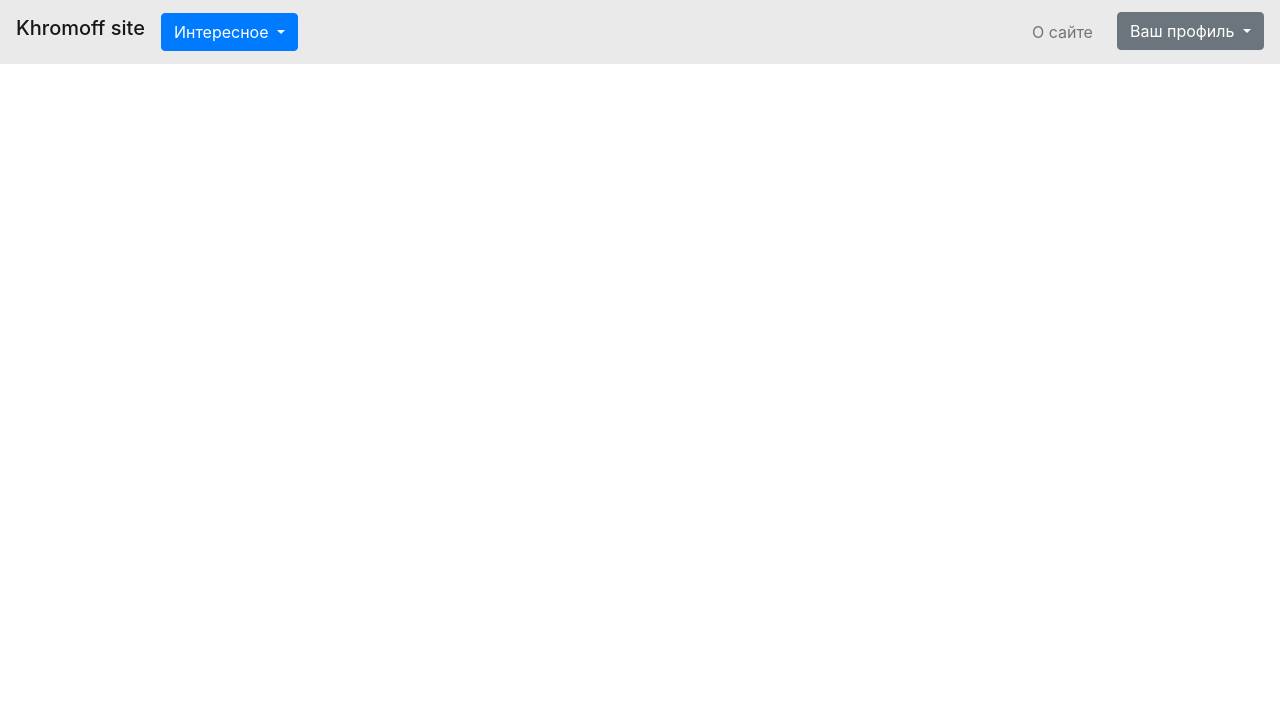
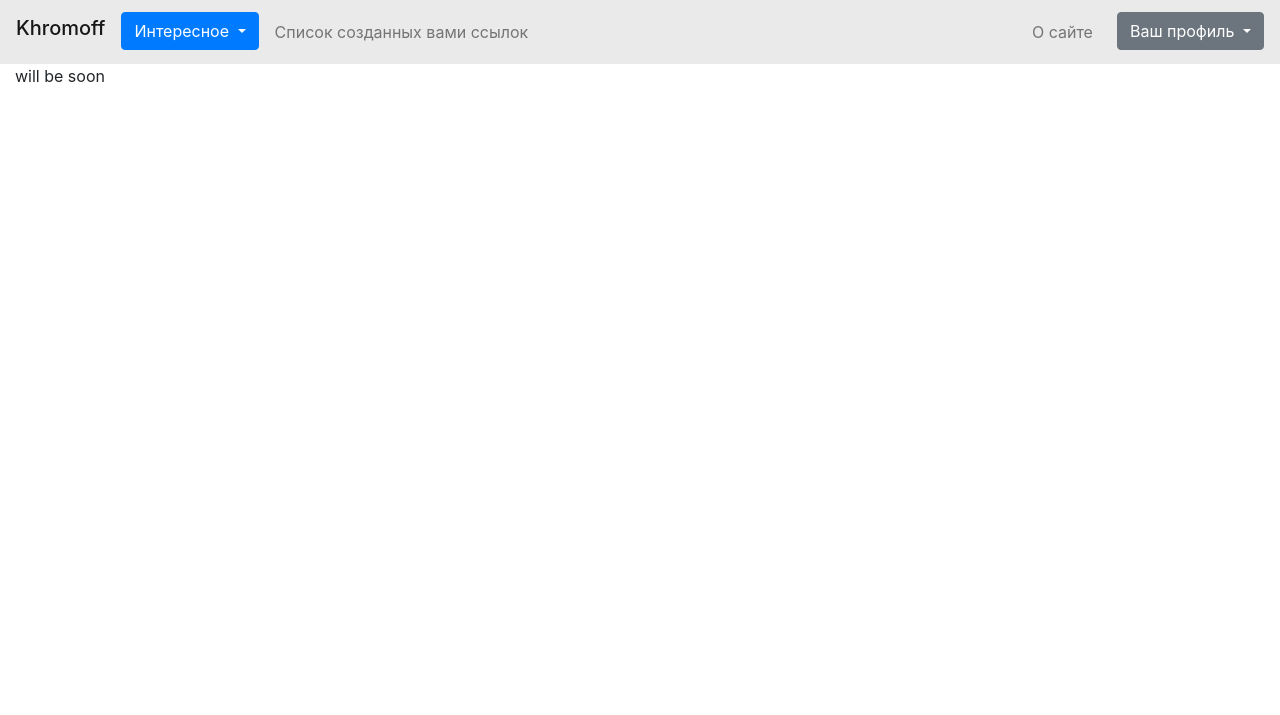
Before and after one commit to VeryBigSad/khromoff, a Django app: page /s/links in a window 1280 px wide. Shown: the top 715 px of the page. Run offline with Django 3.2, Linux system fonts and the light colour scheme; the visitor is signed in with stand-in values (Sample User, id 1); some libraries are stand-ins or nearby versions.

Commit message:
idk, something

```diff
--- a/templates/base.html
+++ b/templates/base.html
@@ -5,23 +5,21 @@
 <head>
     <meta charset="UTF-8">
     <meta name="viewport" content="width=device-width, initial-scale=1, shrink-to-fit=no">
+    <script src="https://code.jquery.com/jquery-3.5.0.min.js"></script>
+    <link rel="stylesheet" href="{% static "basic_styles.css" %}">
 
     {% block head %} {% endblock %}
-    <link rel="stylesheet" href="{% static "basic_styles.css" %}">
-    <link rel="stylesheet" href="https://stackpath.bootstrapcdn.com/bootstrap/4.4.1/css/bootstrap.min.css" integrity="sha384-Vkoo8x4CGsO3+Hhxv8T/Q5PaXtkKtu6ug5TOeNV6gBiFeWPGFN9MuhOf23Q9Ifjh" crossorigin="anonymous">
     <title>{% block title %} Khromoff's site {% endblock %} - Khromoff</title>
 </head>
 <body class="d-flex flex-column min-vh-100 mw-100">
     <nav class="navbar navbar-light navbar-expand-md" style="background-color: rgba(56,56,56,0.1);">
-        <a href="/" class="navbar-brand h1">Khromoff site</a>
+        <a href="/" class="navbar-brand h1">Khromoff</a>
         <button class="navbar-toggler" type="button" data-toggle="collapse" data-target="#collapsingNavbar3">
             <span class="navbar-toggler-icon"></span>
         </button>
         <div class="navbar-collapse collapse" id="collapsingNavbar3">
-            <ul class="navbar-nav justify-content-center">
+            <ul class="nav navbar-nav justify-content-center ">
 
-                {% block left-nav-items %}
-                {% endblock %}
                 <li class="nav-item d-block d-sm-none d-none d-sm-block d-md-none">
                     <h6>Интересное:</h6>
                     <a class="btn btn-primary btn-lg" href="/s/">Сокращатель ссылок</a>
@@ -47,20 +45,22 @@
 
 
                 <li class="nav-item dropdown d-sm-none d-md-block d-none d-sm-block">
-                    <button class=" btn btn-primary dropdown-toggle" type="button" id="dropdownMenuButton" data-toggle="dropdown" aria-haspopup="true" aria-expanded="false">
+                    <button class="btn btn-primary dropdown-toggle" type="button" id="dropdownMenuButton12" data-toggle="dropdown" aria-haspopup="true" aria-expanded="false">
                         Интересное
                     </button>
-                    <div class="dropdown-menu" aria-labelledby="dropdownMenuButton">
+                    <div class="dropdown-menu" aria-labelledby="dropdownMenuButton12">
                         <a class="dropdown-item" href="/s/">Сокращатель ссылок</a>
                     </div>
                 </li>
+                {% block left-nav-items %}
+                {% endblock %}
             </ul>
 
-            <ul class="nav navbar-nav w-100 justify-content-end right-navbar-dropdown">
-                <li class="nav_item mr-3 text-center">
+            <ul class="nav navbar-nav flex-grow-1 justify-content-end right-navbar-dropdown">
+                <li class="nav-item mr-3 text-center">
                     <a href="/about" class="nav-link">О сайте</a>
                 </li>
-                <li class="nav_item dropdown d-none d-sm-block d-sm-none d-md-block">
+                <li class="nav-item dropdown d-none d-sm-block d-sm-none d-md-block">
                     <button class="btn btn-secondary dropdown-toggle" type="button" id="dropdownMenuButton" data-toggle="dropdown" aria-haspopup="true" aria-expanded="false">
                         Ваш профиль
                     </button>
@@ -117,7 +117,8 @@
     </footer>
 
     <script src="https://kit.fontawesome.com/3ca5d1bb23.js" crossorigin="anonymous"></script>
-    <script src="https://ajax.googleapis.com/ajax/libs/jquery/1.11.0/jquery.min.js"></script>
     <script src="https://netdna.bootstrapcdn.com/bootstrap/4.4.1/js/bootstrap.min.js"></script>
+    <link rel="stylesheet" href="https://stackpath.bootstrapcdn.com/bootstrap/4.4.1/css/bootstrap.min.css" integrity="sha384-Vkoo8x4CGsO3+Hhxv8T/Q5PaXtkKtu6ug5TOeNV6gBiFeWPGFN9MuhOf23Q9Ifjh" crossorigin="anonymous">
+
 </body>
 </html>
--- a/urlshortner/templates/base_shortner.html
+++ b/urlshortner/templates/base_shortner.html
@@ -1,8 +1,16 @@
 {% extends "base.html" %}
+{% load static %}
+
 {% block title %} URLshortner {% endblock %}
 
-{#{% block left-nav-items %}#}
-{#    <li class="nav-item">#}
-{#        Your links#}
-{#    </li>#}
-{#{% endblock %}#}
+{% block head %}
+    <script src="{% static "scripts.js" %}"></script>
+ {% endblock %}
+
+{% block left-nav-items %}
+    {% if user.is_authenticated %}
+    <div class="nav-item text-center ml-2">
+        <a href="/s/links" class="nav-link">Список созданных вами ссылок</a>
+    </div>
+    {% endif %}
+{% endblock %}
--- a/urlshortner/templates/links.html
+++ b/urlshortner/templates/links.html
@@ -3,6 +3,56 @@
 {% block title %} Список ваших ссылок {% endblock %}
 
 {% block content %}
-    <div class="container text-center">
-    </div>
+
+    will be soon
+
 {% endblock %}
+
+
+{#{% block content %}#}
+{#    <div class="container">#}
+{#        <ul class="list" id="link-list">#}
+{#            <li>#}
+{#                <p>khrmff.ru/s/link_lol</p>#}
+{#                <table class="table table-stripped table-sm">#}
+{#                    <thead>#}
+{#                    <tr class="table-warning">#}
+{#                        <th scope="">visit number</th>#}
+{#                        <th scope="col">Time and date</th>#}
+{#                        <th scope="col">IP address</th>#}
+{#                        <th scope="col">User agent (browser)</th>#}
+{#                    </tr>#}
+{#                    </thead>#}
+{#                    <tbody>#}
+{#                    <tr style="background: #c7c93c">#}
+{#                        <th scope="">1</th>#}
+{#                        <td>18.04.2020 21:55</td>#}
+{#                        <td>127.0.0.1</td>#}
+{#                        <td>Chrome</td>#}
+{#                    </tr>#}
+{#                    <tr class="" style="background: #cfd169">#}
+{#                        <th scope="">1</th>#}
+{#                        <td>18.04.2020 21:55</td>#}
+{#                        <td>127.0.0.1</td>#}
+{#                        <td>Chrome</td>#}
+{#                    </tr>#}
+{#                    <tr class="" style="background: #c7c93c">#}
+{#                        <th scope="">1</th>#}
+{#                        <td>18.04.2020 21:55</td>#}
+{#                        <td>127.0.0.1</td>#}
+{#                        <td>Chrome</td>#}
+{#                    </tr>#}
+{#                    <tr class="" style="background: #cfd169">#}
+{#                        <th scope="">1</th>#}
+{#                        <td>18.04.2020 21:55</td>#}
+{#                        <td>127.0.0.1</td>#}
+{#                        <td>Chrome</td>#}
+{#                    </tr>#}
+{#                    </tbody>#}
+{#                </table>#}
+{#            </li>#}
+{#            <li>link1</li>#}
+{#            <li>link1</li>#}
+{#        </ul>#}
+{#    </div>#}
+{#{% endblock %}#}
--- a/urlshortner/urls.py
+++ b/urlshortner/urls.py
@@ -3,9 +3,7 @@ from . import views
 
 urlpatterns = [
     path('', views.create_new_link),
-    # path('thanks', views.thanks),
     path('links', views.links),
-    path('data/<str:short_id>', views.view_data),
     path('a/p/<str:short_id>', views.redirect, {'preview': True, 'anonymous': True}),  # anonymous redirect with preview
     path('a/<str:short_id>', views.redirect, {'anonymous': True}),  # anonymous redirect
     path('p/<str:short_id>', views.redirect, {'preview': True}),  # redirect with preview
--- a/urlshortner/views.py
+++ b/urlshortner/views.py
@@ -70,20 +70,3 @@ def redirect(request, short_id, preview=False, anonymous=False):
 
     else:
         raise Http404
-
-
-@login_required()
-def view_data(request, short_id):
-    try:
-        url_object = ShortUrl.objects.filter(short_code=short_id, do_collect_meta=True)
-        if not url_object.exists():
-            raise Http404
-        if not (url_object.author == request.user or request.user.is_superuser):
-            raise HttpResponseForbidden
-
-        # TODO: add on-the-way update of new visits, since 20 is not enough.
-        return render(request, 'view_data.html', context={'url_obj': url_object,
-                                                          'redirects': Visit.objects.filter(shorturl=url_object)[:20]})
-
-    except ShortUrl.DoesNotExist:
-        raise Http404
```
Also changed, not shown: urlshortner/templates/new_shorten_url_form.html (+2 -6 lines), urlshortner/templates/view_data.html (deleted, +0 -20 lines).
